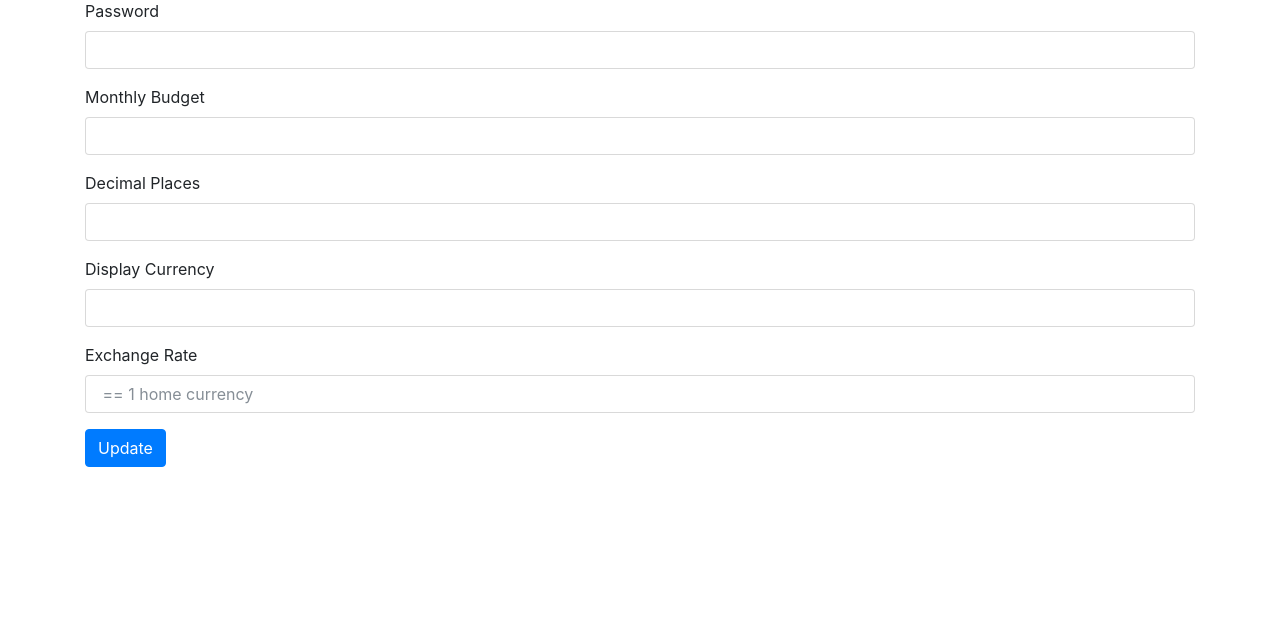
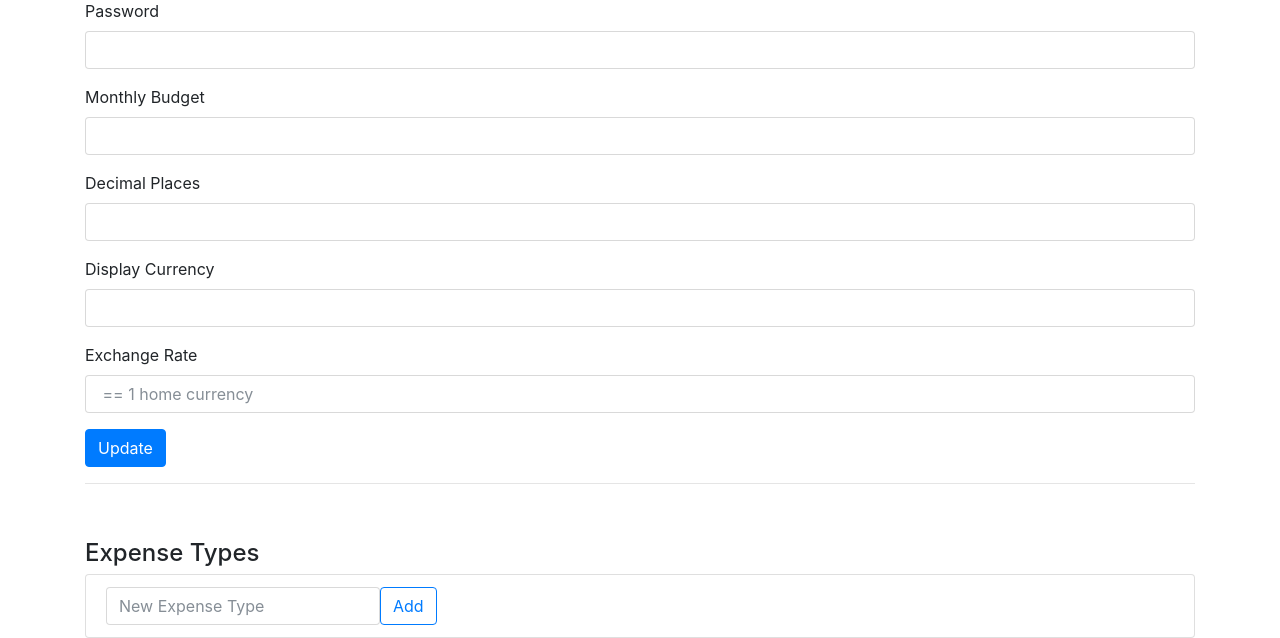
Before and after one commit to willfong/sbudget-py, a Flask app: template templates/settings.html in a window 1280 px wide. Shown: the part 185-823 px from the top of the page. Before the commit the page ends 652 px from the top, so only its background shows below. Run offline with Flask 2, Linux system fonts and the light colour scheme; the template is opened without the code that fills it, so the values that code supplies are empty; some libraries are stand-ins or nearby versions.

Commit message:
Feature to add new types

```diff
--- a/app.py
+++ b/app.py
@@ -150,7 +150,19 @@ def settings():
     query = ("SELECT monthlyBudget, decimalPlaces, displayCurrency, exchangeRate FROM users WHERE id = ?")
     params = (session['user_id'])
     settings = read_db(query, params)
-    return render_template('settings.html', settings=settings[0])
+    query = ("SELECT id, name FROM types WHERE users_id = ? ORDER BY name")
+    params = (session['user_id'])
+    types = read_db(query, params)
+    return render_template('settings.html', settings=settings[0], types=types)
+
+@app.route('/settings/addtype', methods=['POST'])
+@login_required
+def settingsAddType():
+    query = ("INSERT INTO types (users_id, name) VALUES (?,?)")
+    params = (session['user_id'], request.form['newtype'])
+    write_db(query, params)
+    flash("New Setting Added: {}".format(request.form['newtype']), 'success')
+    return redirect(url_for('settings'))
 
 @app.route('/settigs/update', methods=['POST'])
 @login_required
--- a/templates/settings.html
+++ b/templates/settings.html
@@ -26,4 +26,21 @@
   </div>
   <button id="updateSettings" type="submit" class="btn btn-primary">Update</button>
 </form>
+<hr />
+<p>&nbsp;</p>
+<h4>Expense Types</h4>
+<ul class="list-group">
+  {% for type in types %}
+  <li class="list-group-item">{{type[1]}}</li>
+  {% endfor %}
+  <li class="list-group-item">
+    <form action="{{url_for('settingsAddType')}}" method="post" class="form-inline">
+      <div class="form-group sm-6">
+        <label for="newType" class="sr-only">New Expense Type</label>
+        <input type="text" name="newtype" class="form-control" id="newType" placeholder="New Expense Type">
+      </div>
+      <button type="submit" class="btn btn-outline-primary">Add</button>
+    </form>
+  </li>
+</ul>
 {% endblock %}
```
